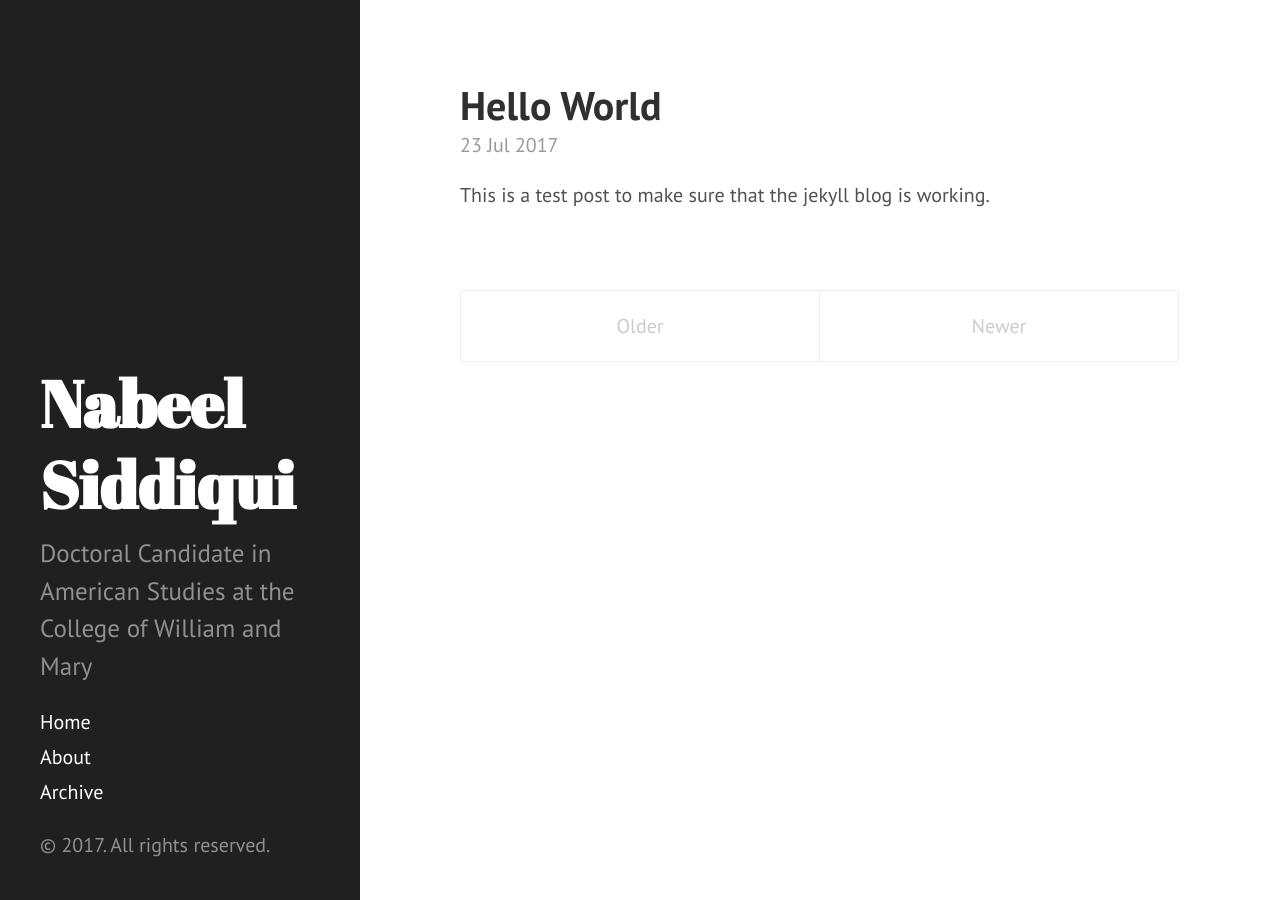
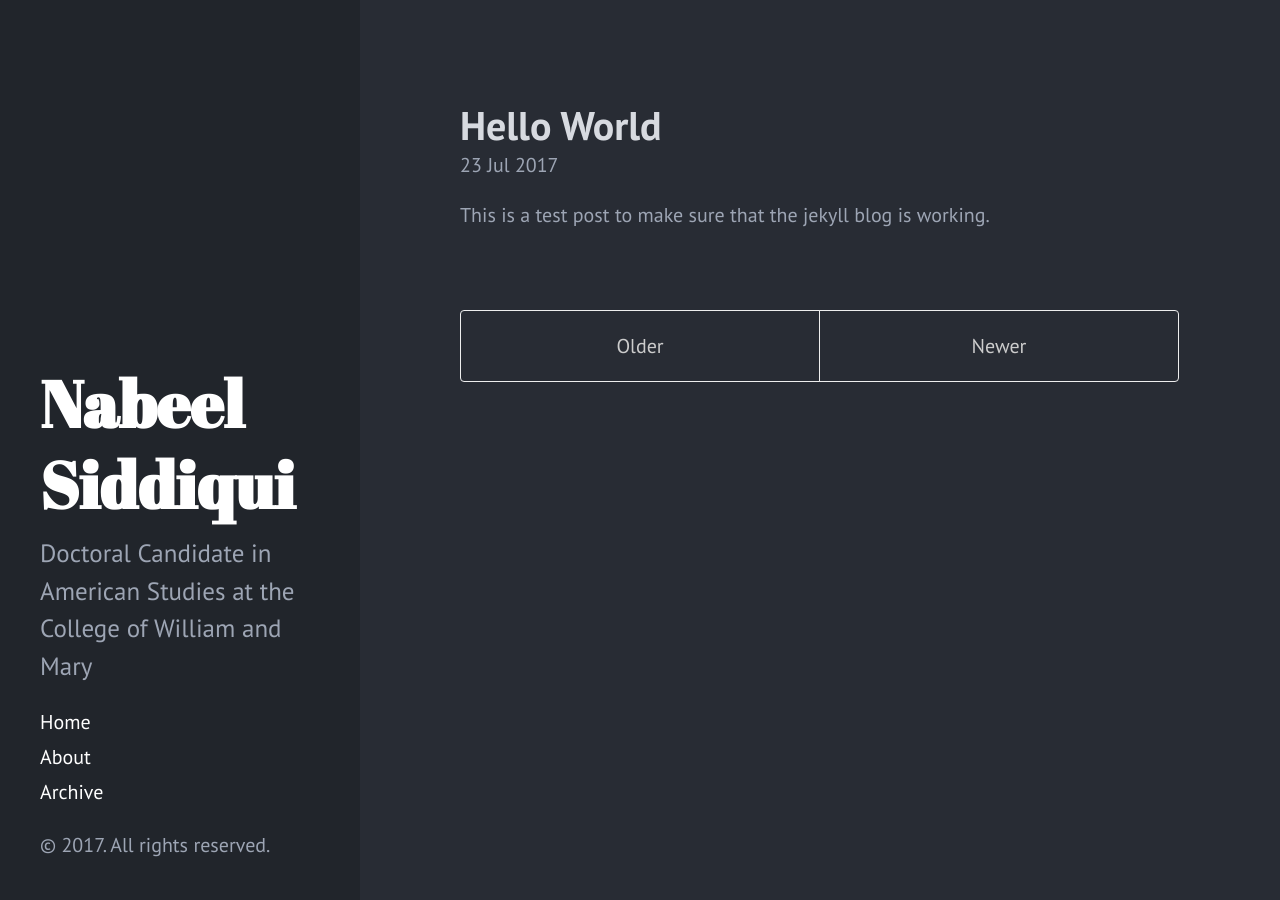
Before and after one commit to nabsiddiqui/nabsiddiqui_old_jekyll_site, a Jekyll site: the page built from index.html, in a window 1280 px wide. Built offline with Jekyll 4.4.1, drawn with Linux system fonts in a browser that asks for light colours; the list of posts is cut into pages by our own code.

Commit message:
changed css files for darker theme

```diff
--- a/_includes/head.html
+++ b/_includes/head.html
@@ -15,9 +15,9 @@
   </title>
 
   <!-- CSS -->
-  <link rel="stylesheet" href="{{ site.baseurl }}public/css/poole.css">
+  <link rel="stylesheet" href="{{ site.baseurl }}public/css/poole-atom.css">
   <link rel="stylesheet" href="{{ site.baseurl }}public/css/syntax-one-dark.css">
-  <link rel="stylesheet" href="{{ site.baseurl }}public/css/hyde.css">
+  <link rel="stylesheet" href="{{ site.baseurl }}public/css/hyde-atom.css">
   <link rel="stylesheet" href="https://fonts.googleapis.com/css?family=PT+Sans:400,400italic,700|Abril+Fatface">
 
   <!-- Icons -->
--- /dev/null
+++ b/public/css/hyde-atom.css
@@ -0,0 +1,258 @@
+/*
+ *  __                  __
+ * /\ \                /\ \
+ * \ \ \___   __  __   \_\ \     __
+ *  \ \  _ `\/\ \/\ \  /'_` \  /'__`\
+ *   \ \ \ \ \ \ \_\ \/\ \_\ \/\  __/
+ *    \ \_\ \_\/`____ \ \___,_\ \____\
+ *     \/_/\/_/`/___/> \/__,_ /\/____/
+ *                /\___/
+ *                \/__/
+ *
+ * Designed, built, and released under MIT license by @mdo. Learn more at
+ * https://github.com/poole/hyde.
+ */
+
+
+/*
+ * Contents
+ *
+ * Global resets
+ * Sidebar
+ * Container
+ * Reverse layout
+ * Themes
+ */
+
+
+/*
+ * Global resets
+ *
+ * Update the foundational and global aspects of the page.
+ */
+
+html {
+  font-family: "PT Sans", Helvetica, Arial, sans-serif;
+}
+@media (min-width: 48em) {
+  html {
+    font-size: 16px;
+  }
+}
+@media (min-width: 58em) {
+  html {
+    font-size: 20px;
+  }
+}
+
+
+/*
+ * Sidebar
+ *
+ * Flexible banner for housing site name, intro, and "footer" content. Starts
+ * out above content in mobile and later moves to the side with wider viewports.
+ */
+
+.sidebar {
+  text-align: center;
+  padding: 2rem 1rem;
+  color: #9da5b4;
+  background-color: #21252b;
+}
+@media (min-width: 48em) {
+  .sidebar {
+    position: fixed;
+    top: 0;
+    left: 0;
+    bottom: 0;
+    width: 18rem;
+    text-align: left;
+  }
+}
+
+/* Sidebar links */
+.sidebar a {
+  color: #fff;
+}
+
+/* About section */
+.sidebar-about h1 {
+  color: #fff;
+  margin-top: 0;
+  font-family: "Abril Fatface", serif;
+  font-size: 3.25rem;
+}
+
+/* Sidebar nav */
+.sidebar-nav {
+  margin-bottom: 1rem;
+}
+.sidebar-nav-item {
+  display: block;
+  line-height: 1.75;
+}
+a.sidebar-nav-item:hover,
+a.sidebar-nav-item:focus {
+  text-decoration: underline;
+}
+.sidebar-nav-item.active {
+  font-weight: bold;
+}
+.sidebar-nav-icons {
+  margin-top: 0.4rem;
+  display: inline-block;
+  line-height: 1.75;
+  height: 1.75;
+  vertical-align: bottom;
+}
+
+
+/* Sticky sidebar
+ *
+ * Add the `sidebar-sticky` class to the sidebar's container to affix it the
+ * contents to the bottom of the sidebar in tablets and up.
+ */
+
+@media (min-width: 48em) {
+  .sidebar-sticky {
+    position: absolute;
+    right:  1rem;
+    bottom: 1rem;
+    left:   1rem;
+  }
+}
+
+
+/* Container
+ *
+ * Align the contents of the site above the proper threshold with some margin-fu
+ * with a 25%-wide `.sidebar`.
+ */
+
+.content {
+  padding-top:    4rem;
+  padding-bottom: 4rem;
+}
+
+@media (min-width: 48em) {
+  .content {
+    max-width: 38rem;
+    margin-left: 20rem;
+    margin-right: 2rem;
+  }
+}
+
+@media (min-width: 64em) {
+  .content {
+    margin-left: 22rem;
+    margin-right: 4rem;
+  }
+}
+
+
+/*
+ * Reverse layout
+ *
+ * Flip the orientation of the page by placing the `.sidebar` on the right.
+ */
+
+@media (min-width: 48em) {
+  .layout-reverse .sidebar {
+    left: auto;
+    right: 0;
+  }
+  .layout-reverse .content {
+    margin-left: 2rem;
+    margin-right: 20rem;
+  }
+}
+
+@media (min-width: 64em) {
+  .layout-reverse .content {
+    margin-left: 4rem;
+    margin-right: 22rem;
+  }
+}
+
+
+
+/*
+ * Themes
+ *
+ * As of v1.1, Hyde includes optional themes to color the sidebar and links
+ * within blog posts. To use, add the class of your choosing to the `body`.
+ */
+
+/* Base16 (http://chriskempson.github.io/base16/#default) */
+
+/* Red */
+.theme-base-08 .sidebar {
+  background-color: #ac4142;
+}
+.theme-base-08 .content a,
+.theme-base-08 .related-posts li a:hover {
+  color: #ac4142;
+}
+
+/* Orange */
+.theme-base-09 .sidebar {
+  background-color: #d28445;
+}
+.theme-base-09 .content a,
+.theme-base-09 .related-posts li a:hover {
+  color: #d28445;
+}
+
+/* Yellow */
+.theme-base-0a .sidebar {
+  background-color: #f4bf75;
+}
+.theme-base-0a .content a,
+.theme-base-0a .related-posts li a:hover {
+  color: #f4bf75;
+}
+
+/* Green */
+.theme-base-0b .sidebar {
+  background-color: #90a959;
+}
+.theme-base-0b .content a,
+.theme-base-0b .related-posts li a:hover {
+  color: #90a959;
+}
+
+/* Cyan */
+.theme-base-0c .sidebar {
+  background-color: #75b5aa;
+}
+.theme-base-0c .content a,
+.theme-base-0c .related-posts li a:hover {
+  color: #75b5aa;
+}
+
+/* Blue */
+.theme-base-0d .sidebar {
+  background-color: #6a9fb5;
+}
+.theme-base-0d .content a,
+.theme-base-0d .related-posts li a:hover {
+  color: #6a9fb5;
+}
+
+/* Magenta */
+.theme-base-0e .sidebar {
+  background-color: #aa759f;
+}
+.theme-base-0e .content a,
+.theme-base-0e .related-posts li a:hover {
+  color: #aa759f;
+}
+
+/* Brown */
+.theme-base-0f .sidebar {
+  background-color: #8f5536;
+}
+.theme-base-0f .content a,
+.theme-base-0f .related-posts li a:hover {
+  color: #8f5536;
+}
--- /dev/null
+++ b/public/css/poole-atom.css
@@ -0,0 +1,455 @@
+/*
+ *                        ___
+ *                       /\_ \
+ *  _____     ___     ___\//\ \      __
+ * /\ '__`\  / __`\  / __`\\ \ \   /'__`\
+ * \ \ \_\ \/\ \_\ \/\ \_\ \\_\ \_/\  __/
+ *  \ \ ,__/\ \____/\ \____//\____\ \____\
+ *   \ \ \/  \/___/  \/___/ \/____/\/____/
+ *    \ \_\
+ *     \/_/
+ *
+ * Designed, built, and released under MIT license by @mdo. Learn more at
+ * https://github.com/poole/poole.
+ */
+
+
+/*
+ * Contents
+ *
+ * Body resets
+ * Custom type
+ * Messages
+ * Container
+ * Masthead
+ * Posts and pages
+ * Pagination
+ * Reverse layout
+ * Themes
+ * Fredrik's custom stuff
+ */
+
+
+/*
+ * Body resets
+ *
+ * Update the foundational and global aspects of the page.
+ */
+
+* {
+  -webkit-box-sizing: border-box;
+     -moz-box-sizing: border-box;
+          box-sizing: border-box;
+}
+
+html,
+body {
+  margin: 0;
+  padding: 0;
+}
+
+html {
+  font-family: "Helvetica Neue", Helvetica, Arial, sans-serif;
+  font-size: 16px;
+  line-height: 1.5;
+}
+@media (min-width: 38em) {
+  html {
+    font-size: 20px;
+  }
+}
+
+body {
+  color: #9da5b4;
+  background-color: #282c34;
+  -webkit-text-size-adjust: 100%;
+      -ms-text-size-adjust: 100%;
+}
+
+/* No `:visited` state is required by default (browsers will use `a`) */
+a {
+  color: #528bff;
+  text-decoration: none;
+}
+a strong {
+  color: inherit;
+}
+/* `:focus` is linked to `:hover` for basic accessibility */
+a:hover,
+a:focus {
+  text-decoration: underline;
+}
+
+/* Headings */
+h1, h2, h3, h4, h5, h6 {
+  padding-top: 1rem;
+  margin-bottom: .5rem;
+  font-weight: bold;
+  line-height: 1.25;
+  color: #d7dae0;
+  text-rendering: optimizeLegibility;
+}
+h1 {
+  font-size: 2rem;
+}
+h2 {
+  margin-top: 1rem;
+  font-size: 1.5rem;
+}
+h3 {
+  margin-top: 1.5rem;
+  font-size: 1.25rem;
+}
+h4, h5, h6 {
+  margin-top: 1rem;
+  font-size: 1rem;
+}
+
+/* Body text */
+p {
+  margin-top: 0;
+  margin-bottom: 1rem;
+}
+
+strong {
+  color: #b4bdc1;
+}
+
+
+/* Lists */
+ul, ol, dl {
+  margin-top: 0;
+  margin-bottom: 1rem;
+}
+
+dt {
+  font-weight: bold;
+}
+dd {
+  margin-bottom: .5rem;
+}
+
+/* Misc */
+hr {
+  position: relative;
+  margin: 1.5rem 0;
+  border: 0;
+  border-top: 1px solid #9da5b4;
+  border-bottom: 1px solid #9da5b4;
+}
+
+abbr {
+  font-size: 85%;
+  font-weight: bold;
+  color: #b4bdc1;
+  text-transform: uppercase;
+}
+abbr[title] {
+  cursor: help;
+  border-bottom: 1px dotted #e5e5e5;
+}
+
+/* Code */
+code,
+pre {
+  font-family: Menlo, Monaco, "Courier New", monospace;
+}
+code {
+  padding: .25em .5em;
+  font-size: 85%;
+  color: #bf616a;
+  background-color: #21252b;
+  border-radius: 3px;
+}
+pre {
+  display: block;
+  margin-top: 0;
+  margin-bottom: 1rem;
+  padding: 1rem;
+  font-size: .8rem;
+  line-height: 1.4;
+  white-space: pre;
+  white-space: pre-wrap;
+  word-break: break-all;
+  word-wrap: break-word;
+  background-color: #21252b;
+}
+pre code {
+  padding: 0;
+  font-size: 100%;
+  color: inherit;
+  background-color: transparent;
+
+  display: block;
+  white-space: pre;
+  overflow-x: auto;
+  word-wrap: normal;
+}
+
+/* Pygments via Jekyll */
+.highlight {
+  margin-bottom: 1rem;
+  border-radius: 4px;
+}
+.highlight pre {
+  margin-bottom: 0;
+}
+
+/* Gist via GitHub Pages */
+.gist .gist-file {
+  font-family: Menlo, Monaco, "Courier New", monospace !important;
+}
+.gist .markdown-body {
+  padding: 15px;
+}
+.gist pre {
+  padding: 0;
+  background-color: transparent;
+}
+.gist .gist-file .gist-data {
+  font-size: .8rem !important;
+  line-height: 1.4;
+}
+.gist code {
+  padding: 0;
+  color: inherit;
+  background-color: transparent;
+  border-radius: 0;
+}
+
+/* Quotes */
+blockquote {
+  padding: .5rem 1rem;
+  margin: .8rem 0;
+  color: #586173;
+  border-left: .25rem solid #586173;
+}
+blockquote p:last-child {
+  margin-bottom: 0;
+}
+@media (min-width: 30em) {
+  blockquote {
+    padding-right: 5rem;
+    padding-left: 1.25rem;
+  }
+}
+
+img {
+  display: block;
+  max-width: 100%;
+  margin: 0 0 1rem;
+  border-radius: 5px;
+}
+
+/* Tables */
+table {
+  margin-bottom: 1rem;
+  width: 100%;
+  border: 1px solid #21252b;
+  border-collapse: collapse;
+}
+td,
+th {
+  padding: .25rem .5rem;
+  border: 1px solid #21252b;
+}
+tbody tr:nth-child(odd) td,
+tbody tr:nth-child(odd) th {
+  background-color: #21252b;
+}
+
+
+/*
+ * Custom type
+ *
+ * Extend paragraphs with `.lead` for larger introductory text.
+ */
+
+.lead {
+  font-size: 1.25rem;
+  font-weight: 300;
+}
+
+
+/*
+ * Messages
+ *
+ * Show alert messages to users. You may add it to single elements like a `<p>`,
+ * or to a parent if there are multiple elements to show.
+ */
+
+.message {
+  margin-bottom: 1rem;
+  padding: 1rem;
+  color: #9da5b4;
+  background-color: #21252b;
+}
+
+
+/*
+ * Container
+ *
+ * Center the page content.
+ */
+
+.container {
+  max-width: 38rem;
+  padding-left:  1rem;
+  padding-right: 1rem;
+  margin-left:  auto;
+  margin-right: auto;
+}
+
+
+/*
+ * Masthead
+ *
+ * Super small header above the content for site name and short description.
+ */
+
+.masthead {
+  padding-top:    1rem;
+  padding-bottom: 1rem;
+  margin-bottom: 3rem;
+}
+.masthead-title {
+  margin-top: 0;
+  margin-bottom: 0;
+  color: #9da5b4;
+}
+.masthead-title a {
+  color: #9da5b4;
+}
+.masthead-title small {
+  font-size: 75%;
+  font-weight: 400;
+  color: #c0c0c0;
+  letter-spacing: 0;
+}
+
+
+/*
+ * Posts and pages
+ *
+ * Each post is wrapped in `.post` and is used on default and post layouts. Each
+ * page is wrapped in `.page` and is only used on the page layout.
+ */
+
+.page,
+.post {
+  margin-bottom: 4em;
+}
+
+/* Blog post or page title */
+.page-title,
+.post-title,
+.post-title a {
+  color: #d7dae0;
+}
+.page-title,
+.post-title {
+  margin-top: 0;
+}
+
+/* Meta data line below post title */
+.post-date {
+  display: block;
+  margin-top: -.5rem;
+  margin-bottom: 1rem;
+  color: #9da5b4;
+}
+
+/* Related posts */
+.related {
+  padding-top: 2rem;
+  padding-bottom: 2rem;
+  border-top: 1px solid #eee;
+}
+.related-posts {
+  padding-left: 0;
+  list-style: none;
+}
+.related-posts h3 {
+  margin-top: 0;
+}
+.related-posts li small {
+  font-size: 75%;
+  color: #999;
+}
+.related-posts li a:hover {
+  color: #268bd2;
+  text-decoration: none;
+}
+.related-posts li a:hover small {
+  color: inherit;
+}
+
+
+/*
+ * Pagination
+ *
+ * Super lightweight (HTML-wise) blog pagination. `span`s are provide for when
+ * there are no more previous or next posts to show.
+ */
+
+.pagination {
+  overflow: hidden; /* clearfix */
+  margin-left: -1rem;
+  margin-right: -1rem;
+  font-family: "PT Sans", Helvetica, Arial, sans-serif;
+  color: #ccc;
+  text-align: center;
+}
+
+/* Pagination items can be `span`s or `a`s */
+.pagination-item {
+  display: block;
+  padding: 1rem;
+  border: 1px solid #eee;
+}
+.pagination-item:first-child {
+  margin-bottom: -1px;
+}
+
+/* Only provide a hover state for linked pagination items */
+a.pagination-item:hover {
+  background-color: #f5f5f5;
+}
+
+@media (min-width: 30em) {
+  .pagination {
+    margin: 3rem 0;
+  }
+  .pagination-item {
+    float: left;
+    width: 50%;
+  }
+  .pagination-item:first-child {
+    margin-bottom: 0;
+    border-top-left-radius:    4px;
+    border-bottom-left-radius: 4px;
+  }
+  .pagination-item:last-child {
+    margin-left: -1px;
+    border-top-right-radius:    4px;
+    border-bottom-right-radius: 4px;
+  }
+}
+
+/* Fredrik's custom stuff */
+
+/* Donate */
+.donate {
+  display: block;
+  padding: 1em;
+  margin-top: 0;
+  margin-bottom: 4em;
+  background-color: #21252b;
+  border-radius: 3px;
+}
+
+/* Monospace font for archive */
+.archivemono {
+  font-family: Menlo, Monaco, "Courier New", monospace;
+  font-size: 75%;
+}
```
